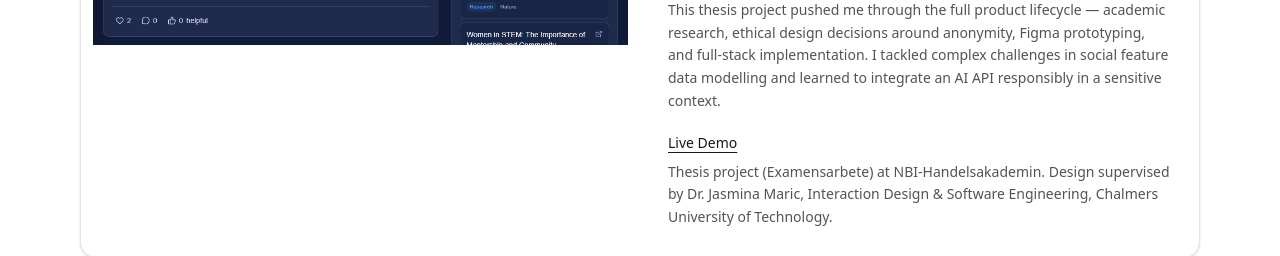
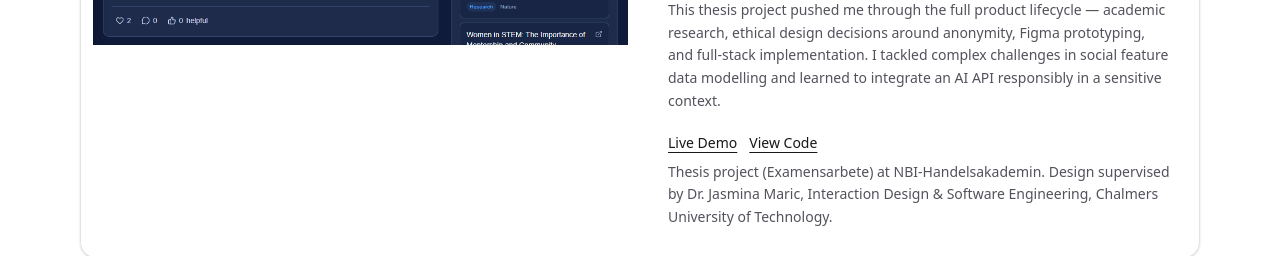
Before and after one commit to FBetulDemir/betul-portfolio, a Next.js app: page / in a window 1280 px wide. Shown: the part 3040-3296 px from the top of the page. Built offline with nearby package versions, Linux system fonts and the light colour scheme.

Commit message:
Add "View Code" link for "Agora" project in Projects.tsx

```diff
--- a/app/components/Projects.tsx
+++ b/app/components/Projects.tsx
@@ -120,6 +120,7 @@ const projects: Project[] = [
       "This thesis project pushed me through the full product lifecycle — academic research, ethical design decisions around anonymity, Figma prototyping, and full-stack implementation. I tackled complex challenges in social feature data modelling and learned to integrate an AI API responsibly in a sensitive context.",
     links: [
       { label: "Live Demo", href: "https://agora-connect.vercel.app/" },
+      { label: "View Code", href: "https://github.com/FBetulDemir/Agora.git" },
     ],
     notes: [
       {
```
